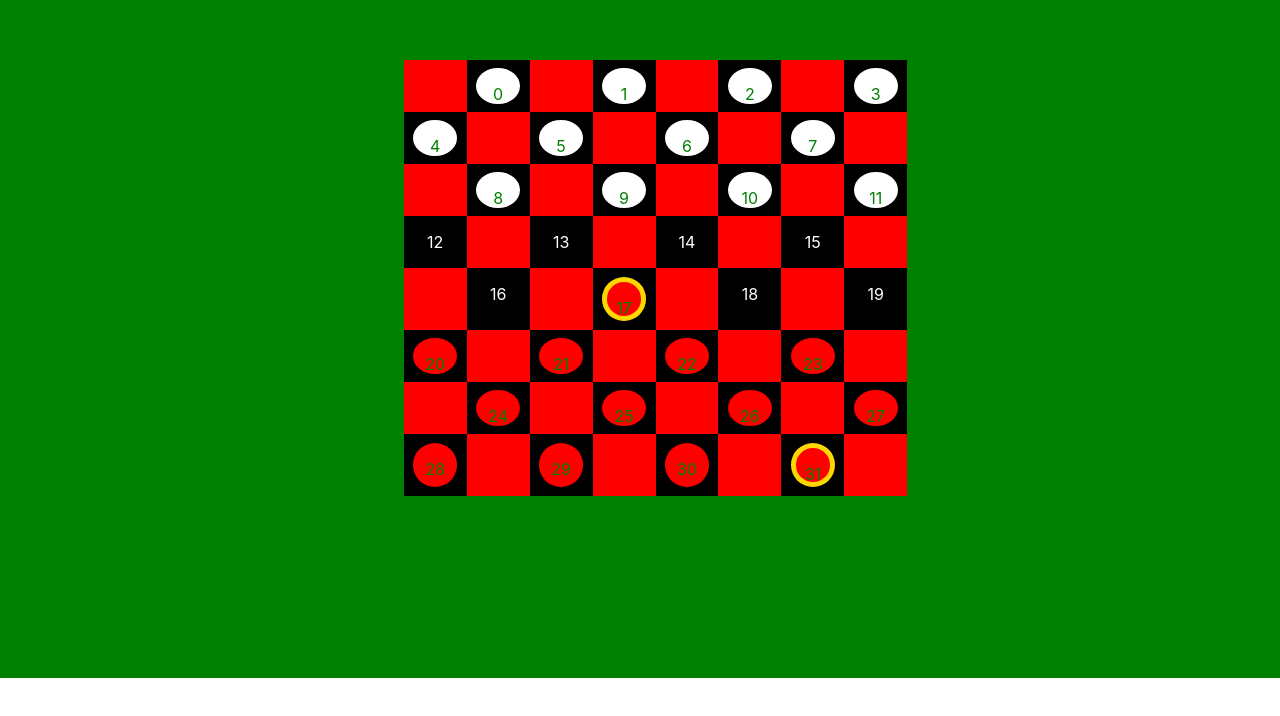
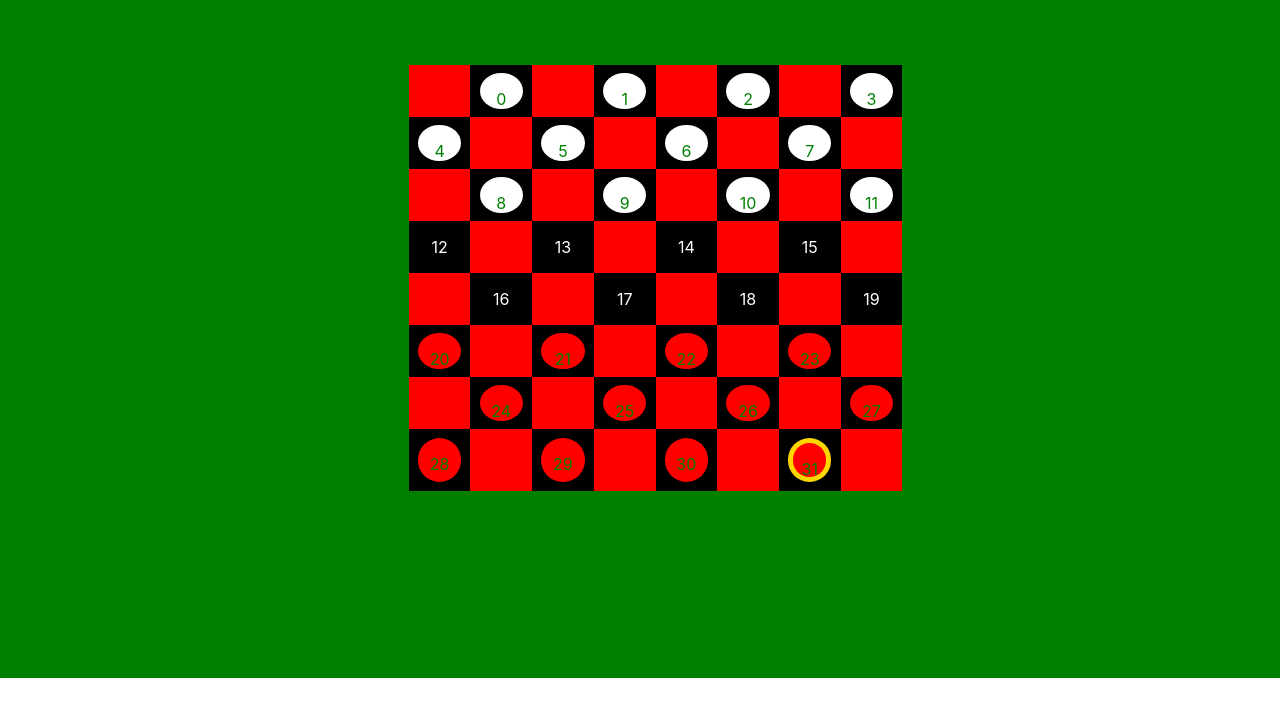
Before and after one commit to ChrisIBill/checkers-app, a React (Create React App) app in the folder client/: page / in a window 1280 px wide. Shown: the part 122-838 px from the top of the page. Built offline with nearby package versions, Linux system fonts and the light colour scheme; no server answers.

Commit message:
Implemented piece taking

```diff
--- a/client/src/lib/checkersClientLogic.ts
+++ b/client/src/lib/checkersClientLogic.ts
@@ -10,7 +10,6 @@ import {
 
 export function findValidMoves(boardState: ValidTokens[], selectIndex: number) {
 	const selToken = boardState[selectIndex];
-	const validMoves: number[] = [];
 	return checkMoveValidity(boardState, selToken, selectIndex);
 }
 
@@ -18,32 +17,32 @@ export function findValidMoves(boardState: ValidTokens[], selectIndex: number) {
 function checkMoveValidity(
 	boardState: ValidTokens[],
 	selToken: ValidTokens,
-	curPosition: number,
-	direction?: Direction
-): [number[], boolean] {
+	curPosition: number
+): [number[], number[] | undefined] {
 	const validMoves: number[] = [];
 	const reqMoves: number[] = [];
+	const piecesToTake: number[] = [];
 	const posToCheck: number[] = getPositionsToCheck(selToken, curPosition);
 	console.log("Checking Moves Validity", posToCheck);
 	const isCurFlipped: boolean = Boolean(Math.floor(curPosition / 4) % 2);
 	const isEdge = BOARD_EDGES.has(curPosition);
-	console.log("Flipped?: ", isCurFlipped);
 	posToCheck.forEach((checkPos, index) => {
 		const posToken = boardState[checkPos];
-		console.log(
+		/* console.log(
 			"Checking position: ",
 			checkPos,
 			posToken,
 			selToken,
 			curPosition
-		);
+		); */
 		if (posToken == "E") {
 			/* If position is empty is valid move */
-			console.log("Empty");
 			validMoves.push(checkPos);
-		} else if (posToken == selToken) {
+		} else if (
+			Math.floor(VALID_TOKENS.indexOf(posToken) / NUM_PLAYER_TOKEN_TYPES) ==
+			Math.floor(VALID_TOKENS.indexOf(selToken) / NUM_PLAYER_TOKEN_TYPES)
+		) {
 			/* If position has token thats the same as player token, do nothing */
-			console.log("Same");
 		} else if (
 			/* Since there are only two token types in checkers, normal piece and kings
 			 ** With VALID_TOKENS organized with each players tokens back to back in the index
@@ -54,8 +53,6 @@ function checkMoveValidity(
 			/* If tokens are of different players, need to check if viable squares to jump to are empty
 			 ** the viable square to jump to must be diagonal from the original piece, with the pos being
 			 ** jumped as the midpoint */
-			console.log("Opponent piece at checkPos: ", checkPos);
-			const isCheckEdge = BOARD_EDGES.has(checkPos);
 			const leftOrRight = findleftOrRight(
 				curPosition,
 				checkPos,
@@ -76,10 +73,9 @@ function checkMoveValidity(
 					return true;
 				}
 			);
-			console.log("Check Diag: ", checkDiag);
-			console.log(leftOrRight, upOrDown, isEdge, isCheckEdge);
 			if (boardState[checkDiag[0]] == "E") {
 				reqMoves.push(checkDiag[0]);
+				piecesToTake.push(checkPos);
 			}
 		} else {
 			console.log(
@@ -88,12 +84,10 @@ function checkMoveValidity(
 			return [-1];
 		}
 	});
-	console.log(validMoves);
-	console.log(posToCheck);
 	if (reqMoves.length > 0) {
-		return [reqMoves, true];
+		return [reqMoves, piecesToTake];
 	}
-	return [validMoves.flatMap((num) => num), false];
+	return [validMoves, undefined];
 }
 
 function getPositionsToCheck(selToken: string, curPosition: number) {
@@ -128,25 +122,43 @@ function getUpOrDown(curPos: number, checkPos: number): Direction {
 function isBoardRowFlipped(pos: number): boolean {
 	return Boolean(Math.floor(pos / 4) % 2);
 }
-
+/**
+ * @returns number[] w/ elems corresponding to positions in which the cur player has pieces
+ *
+ */
+function getValidIndexes(tokens: PlayerTokens, compGameState: string) {}
 /**
  * @param tokens: tokens to check
  * @param boardState: current board
  * @returns number[]: w/ each element corresponding to the index of a token included in tokens
  * which must be moved
  */
-export function getRequiredMoves(
+export function getReqSelections(
 	tokens: PlayerTokens,
 	boardState: ValidTokens[]
-): number[] {
-	const reqPoss: number[] = [];
+): number[] | undefined {
+	const reqSels: number[] = [];
 	for (let i = 0; i < boardState.length; i++) {
 		if (tokens.includes(boardState[i])) {
 			const [moves, isReq] = findValidMoves(boardState, i);
 			if (isReq) {
-				reqPoss.push(i);
+				reqSels.push(i);
 			}
 		}
 	}
-	return reqPoss;
+	if (reqSels.length) {
+		return reqSels;
+	}
 }
+
+/* export function getValidSelections(tokens: PlayerTokens, boardState: ValidTokens[]): number[] {
+	const reqPositions = getRequiredMoves(tokens, boardState);
+	if (reqPositions.length) {
+		return reqPositions
+	}
+	else {
+		return
+	}
+	return  ? reqPositions :
+}
+ */
--- a/client/src/lib/checkersData.ts
+++ b/client/src/lib/checkersData.ts
@@ -45,7 +45,7 @@ export const DEFAULT_CHECKERS_BOARD: ValidTokens[] = [
     "p","p","p","p",
     "p","p","p","p",
     "E","E","E","E",
-    "E","K","E","E",
+    "E","E","E","E",
     "P","P","P","P",
     "P","P","P","P",
     "P","P","P","K",
--- a/client/src/pages/CheckersPage.tsx
+++ b/client/src/pages/CheckersPage.tsx
@@ -1,5 +1,5 @@
 import {useState} from "react";
-import {findValidMoves} from "../lib/checkersClientLogic";
+import {findValidMoves, getReqSelections} from "../lib/checkersClientLogic";
 import {
 	COMPRESSED_DEFAULT_CHECKERS_BOARD,
 	DEFAULT_CHECKERS_BOARD,
@@ -7,7 +7,12 @@ import {
 } from "../lib/checkersData";
 import {compressGameState} from "../lib/serverHandlers";
 import "./CheckersPage.scss";
-import {CheckersBoardProps, PlayerTokens, ValidTokens} from "../interfaces";
+import {
+	CheckersBoardProps,
+	PlayerTokens,
+	ValidTokens,
+	RequiredMoves,
+} from "../interfaces";
 
 const CheckersSquare = ({
 	elem,
@@ -111,22 +116,46 @@ const CheckersBoard: React.FC<CheckersBoardProps> = (props) => {
 	const [status, setStatus] = useState("select"); //populate?, select, move, submit
 	const [selectIndex, setSelectIndex] = useState<number>(-1);
 	const [validMoves, setValidMoves] = useState<number[]>([]);
+	const [piecesToTake, setPiecesToTake] = useState<number[] | undefined>([]);
+	console.log("ReqSels: ", props.reqSels);
 	//let validMoves: number[] = [];
 	let board = props.board;
 	let isFlippedRow = true;
-	let rowNum = 0;
 	function handleSquareClick(sel: number) {
-		console.log("click");
-		if (props.curPlayer.includes(board[sel])) {
-			setSelectIndex(sel);
-			const [valid, isReq] = findValidMoves(board, sel);
-			setValidMoves(valid);
-		}
-		if (validMoves.includes(sel)) {
+		console.log("click: ", sel);
+		if (validMoves.length && validMoves.includes(sel)) {
+			//If validMoves has been set and includes selection
+			const index = validMoves.indexOf(sel);
 			console.log("valid move");
 			[board[sel], board[selectIndex]] = [board[selectIndex], board[sel]];
+			if (piecesToTake && piecesToTake[index]) {
+				//if jump
+				const remIndex = piecesToTake[index];
+				board[remIndex] = "E";
+			}
+			//Logic for Kinging
+			board[sel] =
+				board[sel] == "p" && sel >= 28
+					? "k"
+					: board[sel] == "P" && sel <= 3
+					? "K"
+					: board[sel];
+			//do while valid moves for selection available?
 			props.onMove(board);
+		} else if (
+			!props.curPlayer.includes(board[sel]) ||
+			(props.reqSels && !props.reqSels.includes(sel))
+		) {
+			console.log("Invalid Selection.");
+			console.log("Required Selections: ", props.reqSels);
 		} else {
+			//Selection is valid
+			console.log("Valid Selection.");
+			setSelectIndex(sel);
+			const [valid, canTake] = findValidMoves(board, sel);
+			setPiecesToTake(canTake);
+			console.log("Valid Moves: ", valid);
+			setValidMoves(valid);
 		}
 	}
 	const GameBoard = board.map((elem, index) => {
@@ -196,6 +225,7 @@ const CheckersPage = ({board}: {board: string[]}) => {
 					board={gameBoard}
 					curPlayer={PIECE_TOKENS[curPlayer]}
 					onMove={handleMove}
+					reqSels={getReqSelections(PIECE_TOKENS[curPlayer], gameBoard)}
 				/>
 			</div>
 		</div>
```
Also changed, not shown: client/src/interfaces.ts (+6 -2 lines), 1 other file (tests, documents, lock files or other folders).
